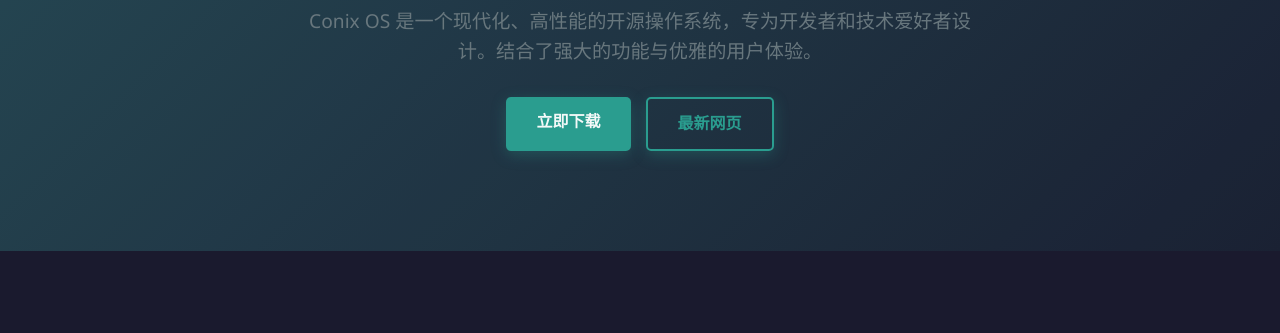
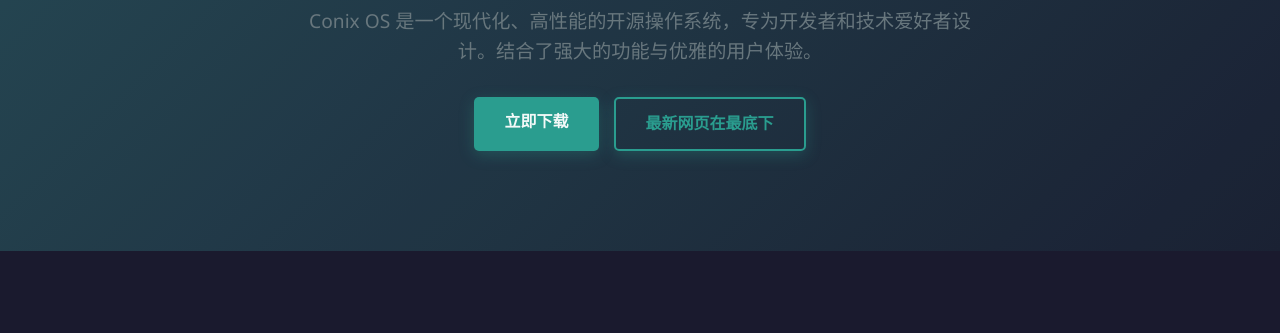
Before and after one commit to ConixOS/ConixOS.github.io, a plain HTML site: page index.html in a window 1280 px wide. Shown: the part 284-617 px from the top of the page. Drawn offline with Linux system fonts and the light colour scheme.

Commit message:
Add files via upload

```diff
--- a/index.html
+++ b/index.html
@@ -498,7 +498,7 @@
             <p>Conix OS 是一个现代化、高性能的开源操作系统，专为开发者和技术爱好者设计。结合了强大的功能与优雅的用户体验。</p>
             <div style="display: flex; gap: 15px; justify-content: center; flex-wrap: wrap;">
                 <a href="https://www.123912.com/s/gszBvd-kf0X?pwd=guyk" class="btn">立即下载</a>
-                <a href="index2.html" class="btn btn-outline">最新网页</a>
+                <a href="index2.html" class="btn btn-outline">最新网页在最底下</a>
             </div>
         </div>
     </section>
```
